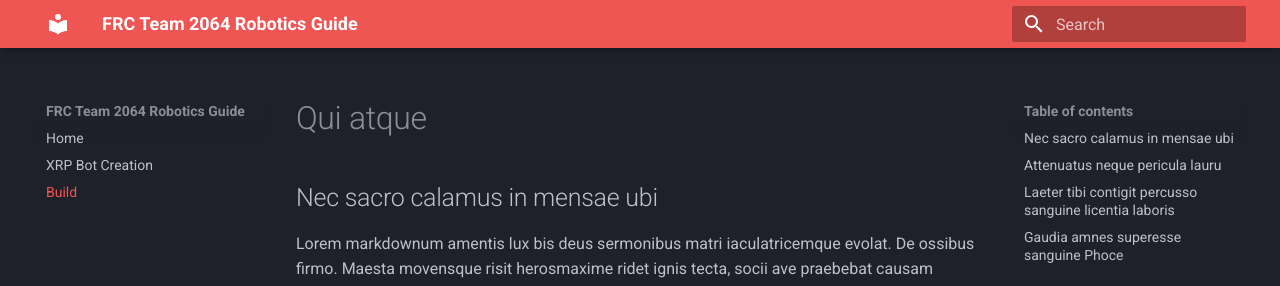
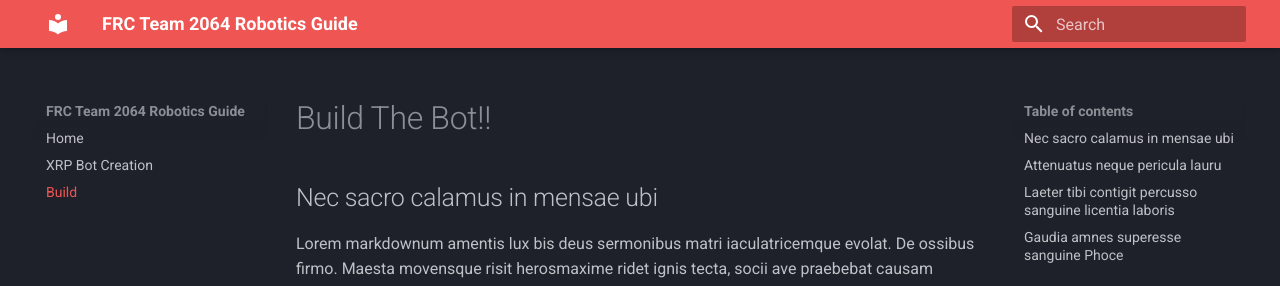
Before and after one commit to mrmarganski/mkdoc, an MkDocs documentation site: the page built from docs/Build.md, in a window 1280 px wide and 900 px high. Shown: the top 286 px of the window. Built offline with MkDocs 1.6.1 and Material for MkDocs 9.7.7, drawn with Linux system fonts in a browser that asks for light colours.

Commit message:
Update Build.md

```diff
--- a/docs/Build.md
+++ b/docs/Build.md
@@ -1,4 +1,4 @@
-# Qui atque
+# Build The Bot!!
 
 ## Nec sacro calamus in mensae ubi
 
```
